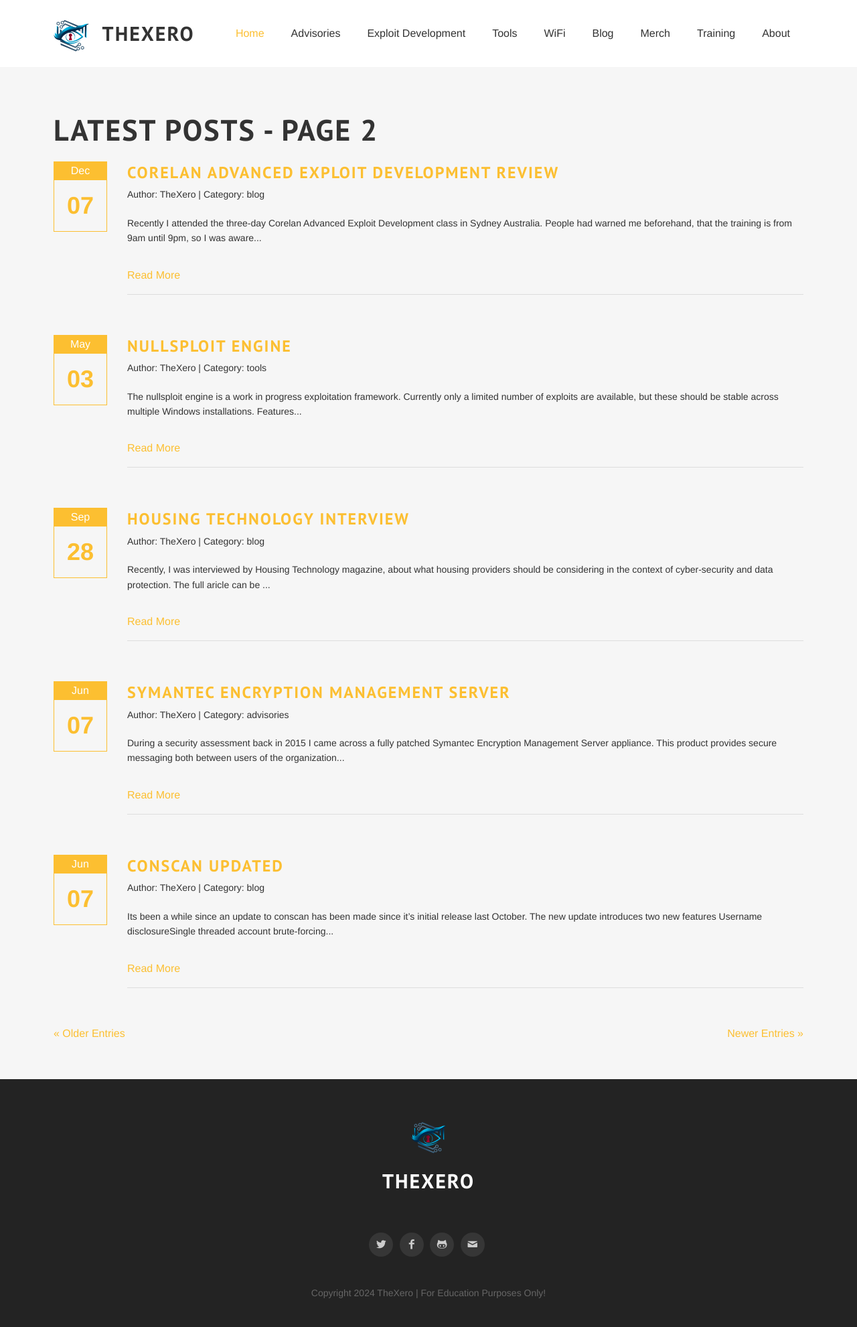
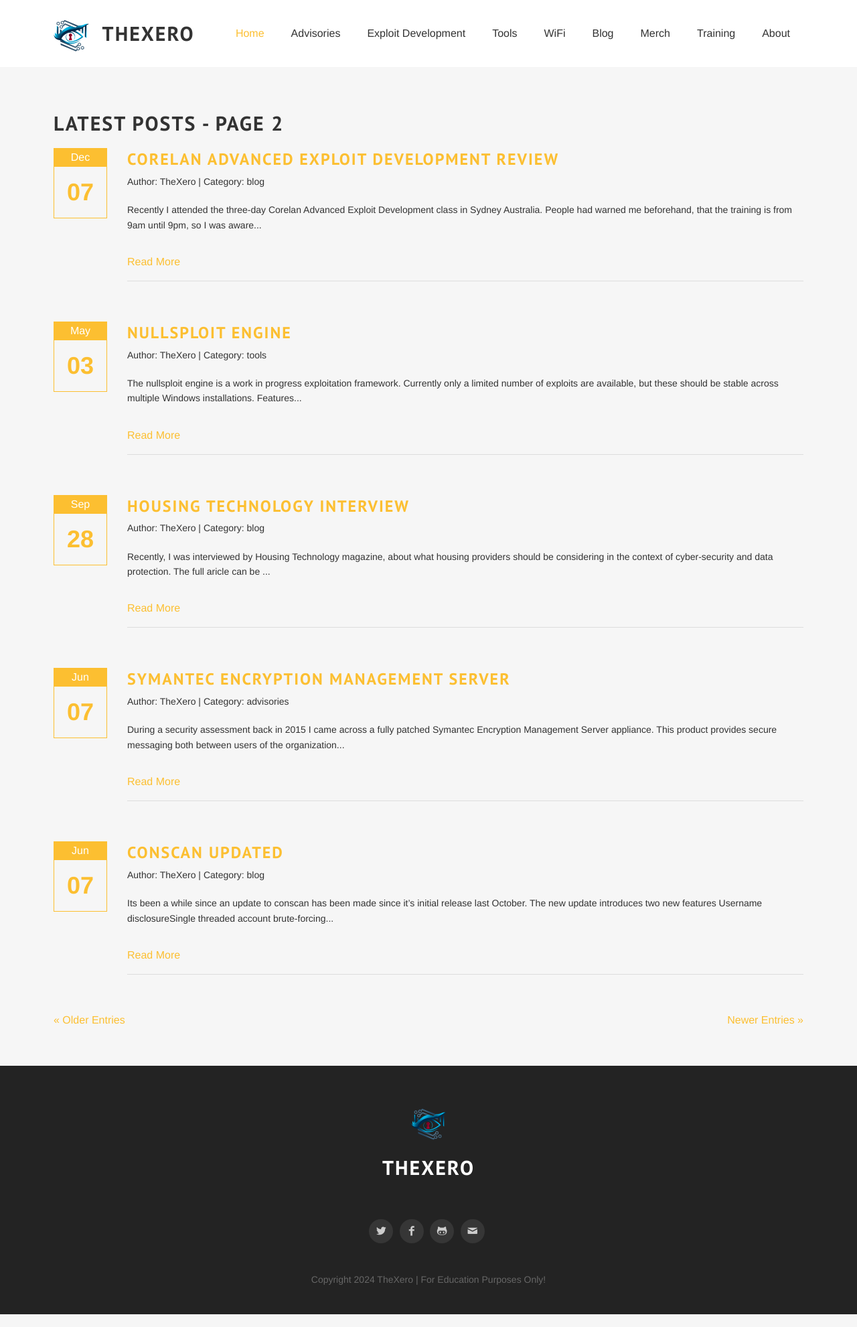
Before and after one commit to thexerocouk/thexerocouk.github.io, a Jekyll site: the page built from page/2.html, in a window 1280 px wide. Shown: the whole page at 67% size. Built offline with Jekyll 4.4.1, drawn with Linux system fonts in a browser that asks for light colours; some web fonts are replaced.

```diff
--- a/page/2.html
+++ b/page/2.html
@@ -8,7 +8,7 @@ description: Home of TheXero, a Security Consultant and Exploit developer. Creat
 <div class='full'>
  <div class='row'>
   <div id="home">
-   <h1>Latest Posts - Page 2</h1>
+   <h2>Latest Posts - Page 2</h2>
     <div class="posts">
      {% for post in site.posts offset:6 limit:5%}
      <article class="post">
```
